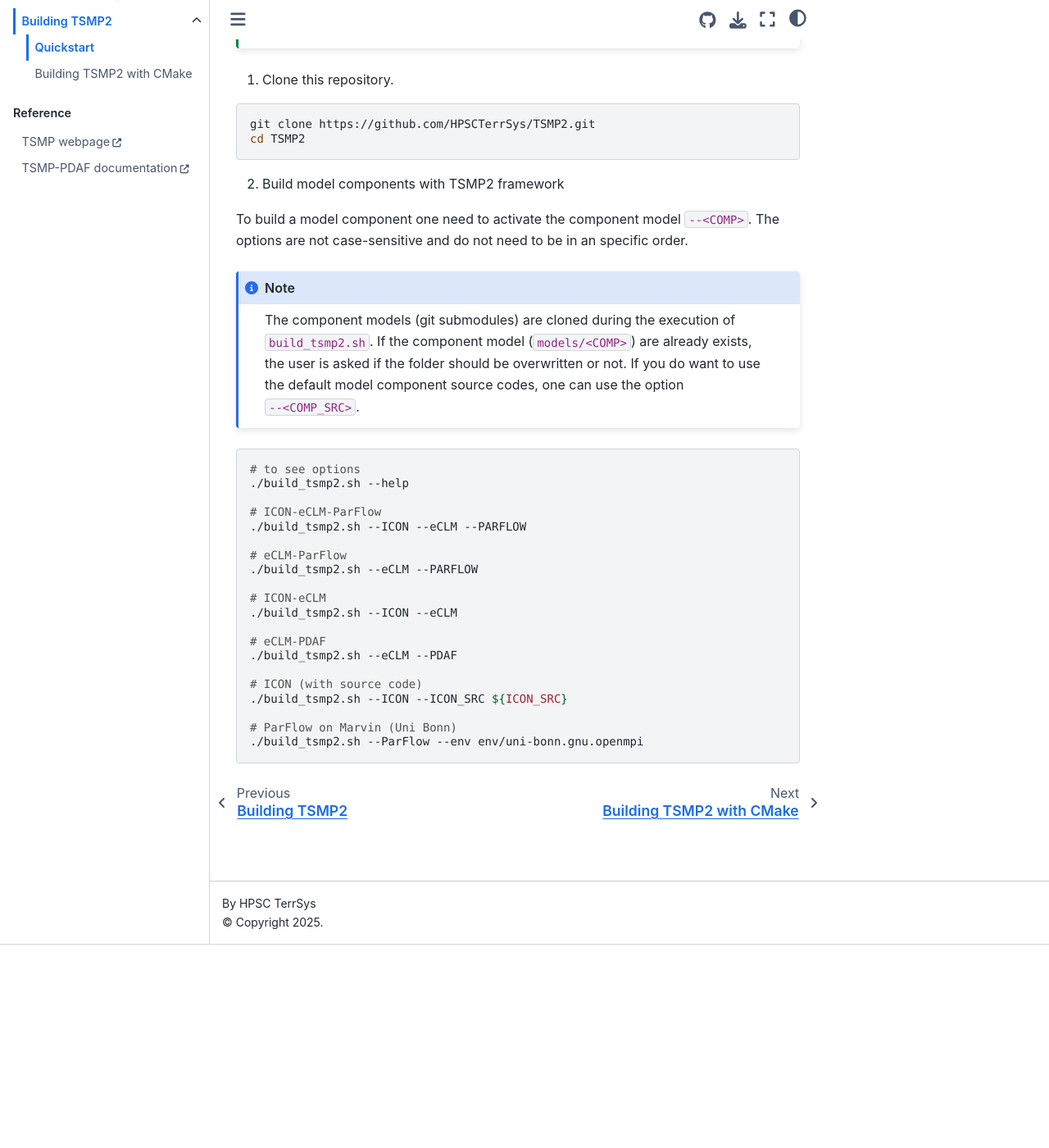
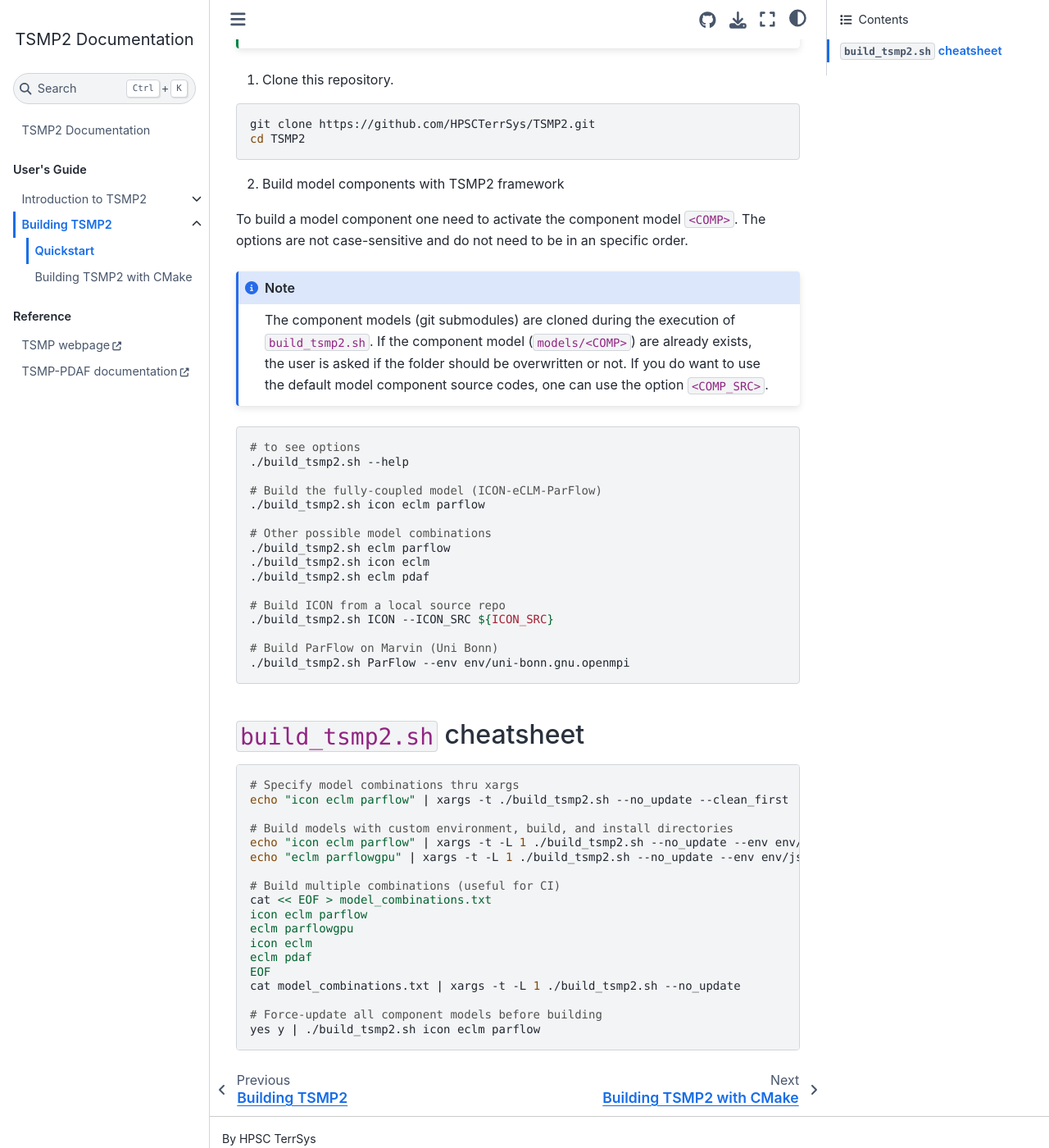
Before and after one commit to HPSCTerrSys/TSMP2, a Jupyter Book: the page built from docs/users_guide/building_TSMP2/Quickstart.md, in a window 1280 px wide and 1400 px high, scrolled down 248 px. Shown: the whole window at 82% size. Built offline with Jupyter Book 1.0.4 settings and Sphinx 7.4.7 and the Sphinx Book theme 1.1.4, drawn with Linux system fonts in a browser that asks for light colours.

Commit message:
build_tsmp2: Interpret component model inputs as arguments (#112)
`--` prefix isn't necessary anymore for specifying model combinations, e.g. `./build_tsmp.sh eclm parflow icon`

````diff
--- a/docs/users_guide/building_TSMP2/Quickstart.md
+++ b/docs/users_guide/building_TSMP2/Quickstart.md
@@ -13,31 +13,50 @@ cd TSMP2
 
 2. Build model components with TSMP2 framework
 
-To build a model component one need to activate the component model `--<COMP>`. The options are not case-sensitive and do not need to be in an specific order.
+To build a model component one need to activate the component model `<COMP>`. The options are not case-sensitive and do not need to be in an specific order.
 
 ```{note}
-The component models (git submodules) are cloned during the execution of `build_tsmp2.sh`. If the component model (`models/<COMP>`) are already exists, the user is asked if the folder should be overwritten or not. If you do want to use the default model component source codes, one can use the option `--<COMP_SRC>`.
+The component models (git submodules) are cloned during the execution of `build_tsmp2.sh`. If the component model (`models/<COMP>`) are already exists, the user is asked if the folder should be overwritten or not. If you do want to use the default model component source codes, one can use the option `<COMP_SRC>`.
 ```
 
 ```bash
 # to see options
 ./build_tsmp2.sh --help
 
-# ICON-eCLM-ParFlow
-./build_tsmp2.sh --ICON --eCLM --PARFLOW
+# Build the fully-coupled model (ICON-eCLM-ParFlow)
+./build_tsmp2.sh icon eclm parflow
 
-# eCLM-ParFlow
-./build_tsmp2.sh --eCLM --PARFLOW
+# Other possible model combinations
+./build_tsmp2.sh eclm parflow
+./build_tsmp2.sh icon eclm
+./build_tsmp2.sh eclm pdaf
 
-# ICON-eCLM
-./build_tsmp2.sh --ICON --eCLM
+# Build ICON from a local source repo
+./build_tsmp2.sh ICON --ICON_SRC ${ICON_SRC}
 
-# eCLM-PDAF
-./build_tsmp2.sh --eCLM --PDAF
+# Build ParFlow on Marvin (Uni Bonn)
+./build_tsmp2.sh ParFlow --env env/uni-bonn.gnu.openmpi
+```
 
-# ICON (with source code)
-./build_tsmp2.sh --ICON --ICON_SRC ${ICON_SRC}
+## `build_tsmp2.sh` cheatsheet
 
-# ParFlow on Marvin (Uni Bonn)
-./build_tsmp2.sh --ParFlow --env env/uni-bonn.gnu.openmpi
+```bash
+# Specify model combinations thru xargs
+echo "icon eclm parflow" | xargs -t ./build_tsmp2.sh --no_update --clean_first
+
+# Build models with custom environment, build, and install directories
+echo "icon eclm parflow" | xargs -t -L 1 ./build_tsmp2.sh --no_update --env env/jsc.2025.gnu.psmpi --build_dir bld/ICON_eCLM_ParFlow_GNUPSMPI --install_dir bin/ICON_eCLM_ParFlow_GNUPSMPI
+echo "eclm parflowgpu" | xargs -t -L 1 ./build_tsmp2.sh --no_update --env env/jsc.2025.gnu.openmpi --build_dir bld/eCLM_ParFlowGPU_GNUOPENMPI --install_dir bin/eCLM_ParFlowGPU_GNUOPENMPI
+
+# Build multiple combinations (useful for CI)
+cat << EOF > model_combinations.txt
+icon eclm parflow
+eclm parflowgpu
+icon eclm
+eclm pdaf
+EOF
+cat model_combinations.txt | xargs -t -L 1 ./build_tsmp2.sh --no_update
+
+# Force-update all component models before building
+yes y | ./build_tsmp2.sh icon eclm parflow
 ```
````
Also changed, not shown: 2 other files.
